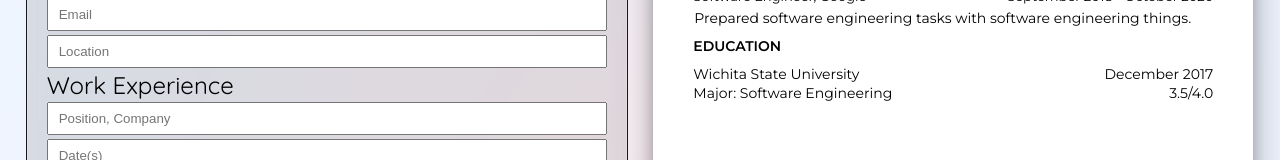
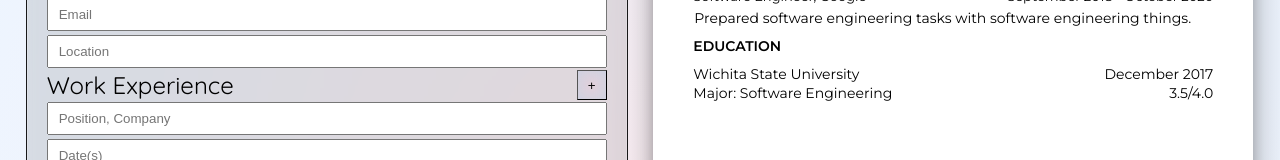
Before and after one commit to Faith-Gray/CV-Application, a React (Vite) app: page / in a window 1280 px wide. Shown: the part 255-415 px from the top of the page. Built offline with nearby package versions, Linux system fonts and the light colour scheme.

Commit message:
add button to allow someone to add another job

```diff
--- a/src/App.css
+++ b/src/App.css
@@ -209,3 +209,26 @@ input[type=text] {
     text-align: end;
 
 }
+
+.formButtonContainer {
+    display: flex;
+}
+
+.addJobButton {
+    font-weight: 500;
+    margin-left: auto;
+    border: 1px outset black;
+    height: 30px;
+    width: 30px;
+    cursor: pointer;
+    vertical-align: middle;
+    background: radial-gradient(circle, rgba(238,174,202,0.18538753391981788) 0%, rgba(58,148,255,0.09575167957808128) 93%);
+}
+
+.addJobButton:hover {
+    background: radial-gradient(circle, rgba(238,174,202,0.18538753391981788) 0%, rgba(58,148,255,0.09575167957808128) 23%);
+}
+
+.addJobButton:active {
+    transform: scale(0.98);
+}
--- a/src/Form/WorkExperienceForm.jsx
+++ b/src/Form/WorkExperienceForm.jsx
@@ -2,7 +2,10 @@ function WorkExperienceForm( { WorkExperienceFormData, handleChangeExperience }
 
     return (
         <>
-            <div className="formHeaders">Work Experience</div>
+            <div className="formButtonContainer">
+                <div className="formHeaders">Work Experience</div>
+                <button className="addJobButton">+</button>
+            </div>
             <form>
                 <input
                     value={WorkExperienceFormData.jobTitle}
```
